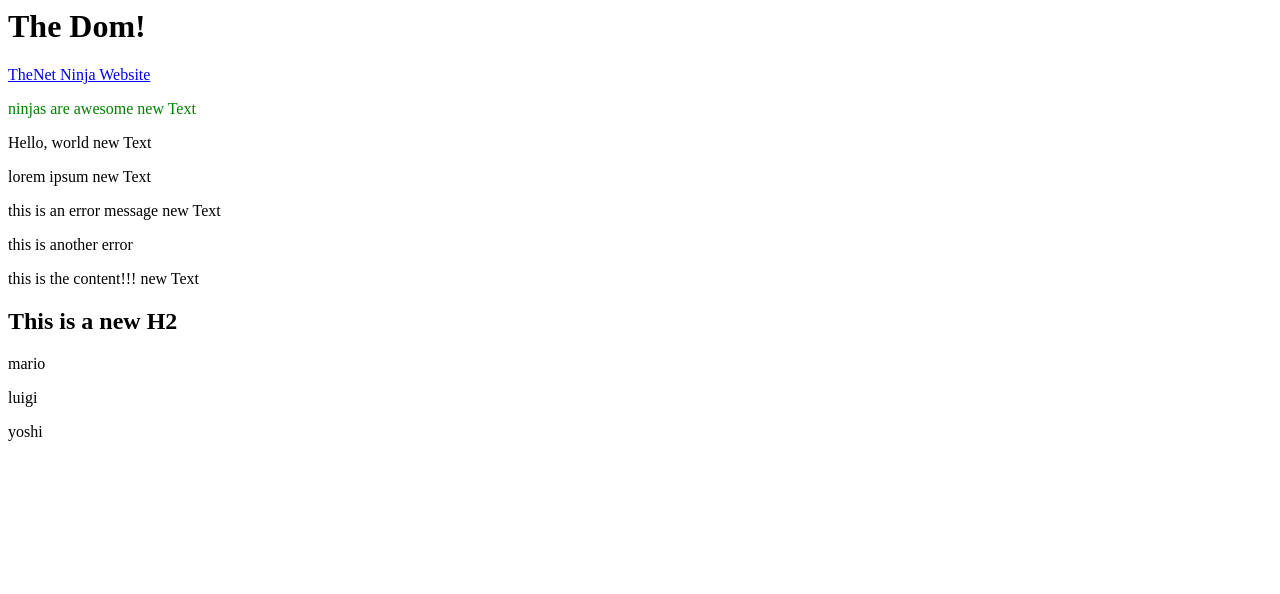
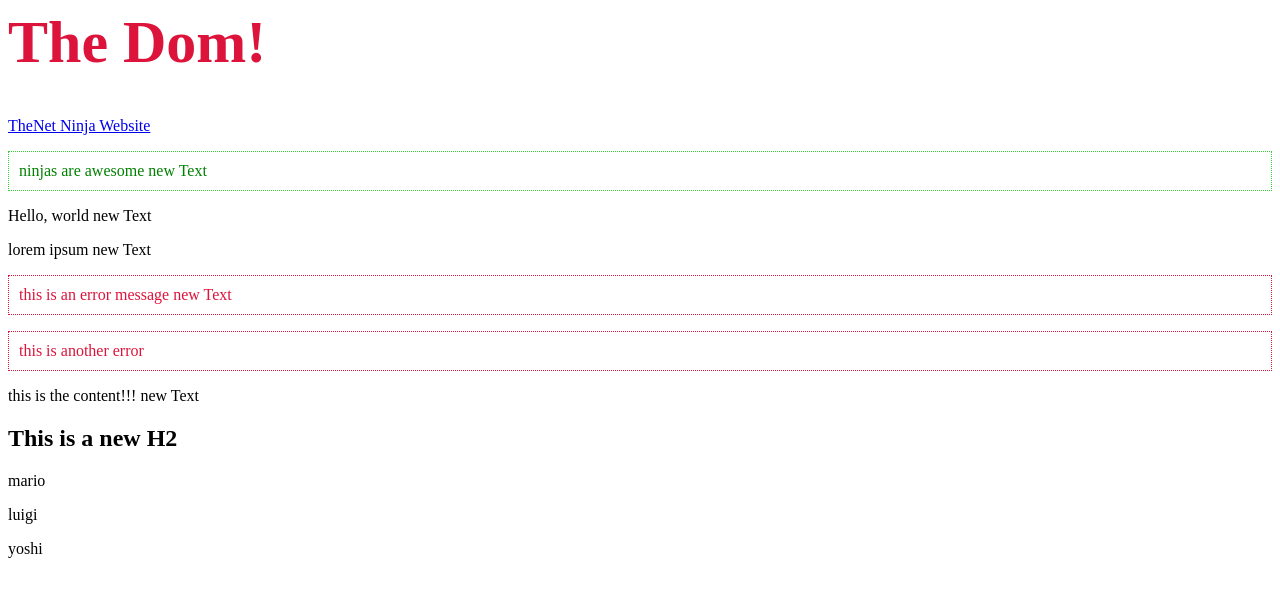
Before and after one commit to karim-daw/javascript-intro, a plain HTML site: page 4_TheDom/index.html in a window 1280 px wide. Drawn offline with Linux system fonts and the light colour scheme.

Commit message:
add style sheet .css and play with styles in js and html

```diff
--- a/4_TheDom/index.html
+++ b/4_TheDom/index.html
@@ -2,6 +2,7 @@
 <head>
     <meta charset="UTF-8">
     <meta http-equiv="X-UA-Compatible" content="IE=edge">
+    <link rel="stylesheet" href="styles.css">
     <meta name="viewport" content="width=device-width, initial-scale=1.0">
     <title>Document</title>
 </head>
@@ -9,7 +10,14 @@
     <h1 id= "page-title">The Dom!</h1>
 
     <a href="https://www.google.com">Link to somehwere dope...</a>
-    <p class="error">lorem ipsum</p>
+
+    <p class="error">
+        Lorem ipsum dolor sit amet consectetur adipisicing elit.
+        Illo, et, quo eligendi molestias eum deserunt cupiditate corporis,
+        doloremque quia dolorum sit debitis eius beatae officia.
+        Esse sit quae laudantium voluptates!
+    </p>
+
     <div>
         <p>Hello, world</p>
         <p>lorem ipsum</p>
--- a/4_TheDom/sandbox.js
+++ b/4_TheDom/sandbox.js
@@ -76,13 +76,28 @@ people.forEach(person => {
    content.innerHTML += `<p>${person}</p>`;
 });
 
+// this is how to get an attribute
 const link = document.querySelector('a');
-// this is how to get an attribute
 console.log(link.getAttribute('href'));
 link.setAttribute('href','https://www.thenetninja.co.uk');
 link.innerText = "TheNet Ninja Website";
 
+// creating style attribute in javascript, you can either get or set
 const mssg = document.querySelector('p');
 mssg.setAttribute('class', 'success');
 mssg.setAttribute('style', 'color: Green');
 console.log(mssg.getAttribute('class'));
+
+// getting the styles of an object
+console.log(title.style);
+console.log(title.style.color);
+
+// changing styles
+title.style.margin = "50px";
+title.style.color = "crimson";
+
+// changing fonts
+title.style.fontSize = '60px';
+
+// removing property
+title.style.margin = '';
--- /dev/null
+++ b/4_TheDom/styles.css
@@ -0,0 +1,10 @@
+.error{
+    padding: 10px;
+    color: crimson;
+    border: 1px dotted crimson;
+}
+.success{
+    padding: 10px;
+    color: limegreen;
+    border: 1px dotted limegreen;
+}
```
